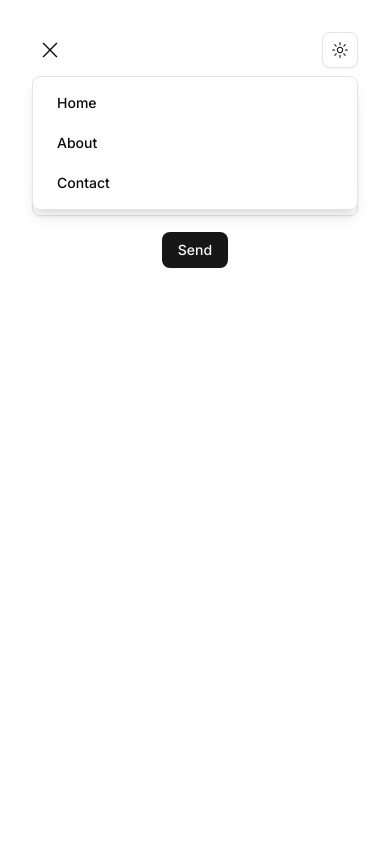
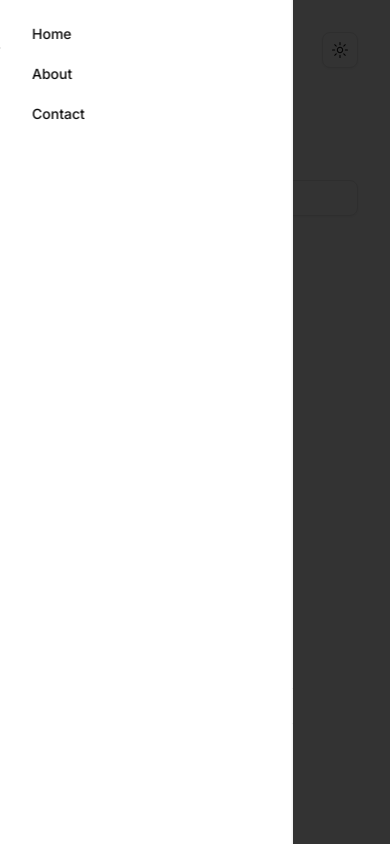
Before and after one commit to jinyang628/fullstack-template, a Next.js app in the folder frontend/: page / in a window 390 px wide. Both pictures are taken after a click on the button "Toggle menu". Built offline with nearby package versions, Linux system fonts and the light colour scheme.

Commit message:
theme button remains filed right on small screens

```diff
--- a/frontend/package.json
+++ b/frontend/package.json
@@ -9,6 +9,7 @@
     "lint": "next lint"
   },
   "dependencies": {
+    "@radix-ui/react-dialog": "^1.1.15",
     "@radix-ui/react-icons": "^1.3.2",
     "@radix-ui/react-slot": "^1.2.3",
     "@tanstack/react-query": "^5.80.6",
@@ -22,6 +23,7 @@
     "react-dom": "^19.2.0",
     "sonner": "^2.0.5",
     "tailwind-merge": "^3.3.0",
+    "vaul": "^1.1.2",
     "zod": "^3.25.56"
   },
   "devDependencies": {
--- a/frontend/src/components/shared/header.tsx
+++ b/frontend/src/components/shared/header.tsx
@@ -2,54 +2,18 @@
 
 import Link from 'next/link';
 
-import { useState } from 'react';
-
-import { Cross1Icon, HamburgerMenuIcon } from '@radix-ui/react-icons';
+import { HamburgerMenuIcon } from '@radix-ui/react-icons';
 
 import ThemeToggle from '@/components/shared/theme/toggle';
 import { Button } from '@/components/ui/button';
+import { Drawer, DrawerClose, DrawerContent, DrawerTrigger } from '@/components/ui/drawer';
 
 import { NAV_ITEMS } from '@/lib/constants';
 
 export default function Header() {
-  const [isMobileMenuOpen, setIsMobileMenuOpen] = useState(false);
-
-  const mobileHamburgerButton = (
-    <Button
-      variant="ghost"
-      size="icon"
-      className="md:hidden"
-      onClick={() => setIsMobileMenuOpen(!isMobileMenuOpen)}
-      aria-label="Toggle menu"
-    >
-      {isMobileMenuOpen ? (
-        <Cross1Icon className="size-5" />
-      ) : (
-        <HamburgerMenuIcon className="size-5" />
-      )}
-    </Button>
-  );
-
-  const mobileMenu = (
-    <nav className="bg-background border-border absolute top-full right-0 left-0 z-50 mt-2 rounded-md border shadow-lg md:hidden">
-      <div className="flex flex-col gap-1 p-2">
-        {NAV_ITEMS.map((item) => (
-          <Button
-            key={item.href}
-            variant="ghost"
-            className="w-full justify-start"
-            asChild
-            onClick={() => setIsMobileMenuOpen(false)}
-          >
-            <Link href={item.href}>{item.label}</Link>
-          </Button>
-        ))}
-      </div>
-    </nav>
-  );
-
   return (
-    <header className="relative flex w-full items-center justify-between gap-4">
+    <header className="flex w-full items-center justify-between gap-4">
+      <div className="flex items-center gap-4">
         <nav className="hidden items-center gap-4 md:flex">
           {NAV_ITEMS.map((item) => (
             <Button key={item.href} variant="ghost" asChild>
@@ -57,11 +21,28 @@ export default function Header() {
             </Button>
           ))}
         </nav>
-      {mobileHamburgerButton}
-      {isMobileMenuOpen && mobileMenu}
-      <div className="flex items-center gap-4">
+
+        <Drawer direction="left">
+          <DrawerTrigger asChild>
+            <Button variant="ghost" size="icon" className="md:hidden" aria-label="Toggle menu">
+              <HamburgerMenuIcon className="size-5" />
+            </Button>
+          </DrawerTrigger>
+          <DrawerContent side="left" className="w-3/4 sm:w-80">
+            <nav className="flex flex-col gap-1 p-4">
+              {NAV_ITEMS.map((item) => (
+                <DrawerClose key={item.href} asChild>
+                  <Button variant="ghost" className="w-full justify-start" asChild>
+                    <Link href={item.href}>{item.label}</Link>
+                  </Button>
+                </DrawerClose>
+              ))}
+            </nav>
+          </DrawerContent>
+        </Drawer>
+      </div>
+
       <ThemeToggle />
-      </div>
     </header>
   );
 }
--- /dev/null
+++ b/frontend/src/components/ui/drawer.tsx
@@ -0,0 +1,106 @@
+'use client';
+
+import * as React from 'react';
+
+import { Drawer as DrawerPrimitive } from 'vaul';
+
+import { cn } from '@/lib/utils';
+
+const Drawer = ({
+  shouldScaleBackground = true,
+  ...props
+}: React.ComponentProps<typeof DrawerPrimitive.Root>) => (
+  <DrawerPrimitive.Root shouldScaleBackground={shouldScaleBackground} {...props} />
+);
+Drawer.displayName = 'Drawer';
+
+const DrawerTrigger = DrawerPrimitive.Trigger;
+
+const DrawerPortal = DrawerPrimitive.Portal;
+
+const DrawerClose = DrawerPrimitive.Close;
+
+const DrawerOverlay = React.forwardRef<
+  React.ElementRef<typeof DrawerPrimitive.Overlay>,
+  React.ComponentPropsWithoutRef<typeof DrawerPrimitive.Overlay>
+>(({ className, ...props }, ref) => (
+  <DrawerPrimitive.Overlay
+    ref={ref}
+    className={cn('fixed inset-0 z-50 bg-black/80', className)}
+    {...props}
+  />
+));
+DrawerOverlay.displayName = DrawerPrimitive.Overlay.displayName;
+
+const DrawerContent = React.forwardRef<
+  React.ElementRef<typeof DrawerPrimitive.Content>,
+  React.ComponentPropsWithoutRef<typeof DrawerPrimitive.Content> & {
+    side?: 'top' | 'bottom' | 'left' | 'right';
+  }
+>(({ className, children, side = 'left', ...props }, ref) => (
+  <DrawerPortal>
+    <DrawerOverlay />
+    <DrawerPrimitive.Content
+      ref={ref}
+      className={cn(
+        'bg-background fixed z-50 flex h-full flex-col',
+        side === 'left' && 'top-0 left-0 h-full w-3/4 border-r',
+        side === 'right' && 'top-0 right-0 h-full w-3/4 border-l',
+        side === 'top' && 'inset-x-0 top-0 mt-24 border-b',
+        side === 'bottom' && 'inset-x-0 bottom-0 mt-24 border-t',
+        className,
+      )}
+      {...props}
+    >
+      {children}
+    </DrawerPrimitive.Content>
+  </DrawerPortal>
+));
+DrawerContent.displayName = 'DrawerContent';
+
+const DrawerHeader = ({ className, ...props }: React.HTMLAttributes<HTMLDivElement>) => (
+  <div className={cn('grid gap-1.5 p-4 text-center sm:text-left', className)} {...props} />
+);
+DrawerHeader.displayName = 'DrawerHeader';
+
+const DrawerFooter = ({ className, ...props }: React.HTMLAttributes<HTMLDivElement>) => (
+  <div className={cn('mt-auto flex flex-col gap-2 p-4', className)} {...props} />
+);
+DrawerFooter.displayName = 'DrawerFooter';
+
+const DrawerTitle = React.forwardRef<
+  React.ElementRef<typeof DrawerPrimitive.Title>,
+  React.ComponentPropsWithoutRef<typeof DrawerPrimitive.Title>
+>(({ className, ...props }, ref) => (
+  <DrawerPrimitive.Title
+    ref={ref}
+    className={cn('text-lg leading-none font-semibold tracking-tight', className)}
+    {...props}
+  />
+));
+DrawerTitle.displayName = DrawerPrimitive.Title.displayName;
+
+const DrawerDescription = React.forwardRef<
+  React.ElementRef<typeof DrawerPrimitive.Description>,
+  React.ComponentPropsWithoutRef<typeof DrawerPrimitive.Description>
+>(({ className, ...props }, ref) => (
+  <DrawerPrimitive.Description
+    ref={ref}
+    className={cn('text-muted-foreground text-sm', className)}
+    {...props}
+  />
+));
+DrawerDescription.displayName = DrawerPrimitive.Description.displayName;
+
+export {
+  Drawer,
+  DrawerPortal,
+  DrawerOverlay,
+  DrawerTrigger,
+  DrawerClose,
+  DrawerContent,
+  DrawerHeader,
+  DrawerFooter,
+  DrawerTitle,
+  DrawerDescription,
+};
```
Also changed, not shown: 1 other file (tests, documents, lock files or other folders). Lines whose indentation alone changed are shown as unchanged.
